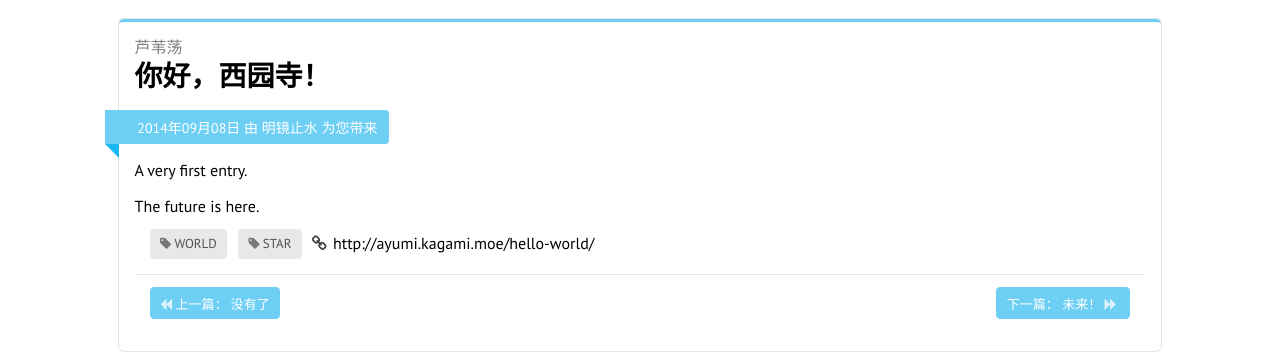
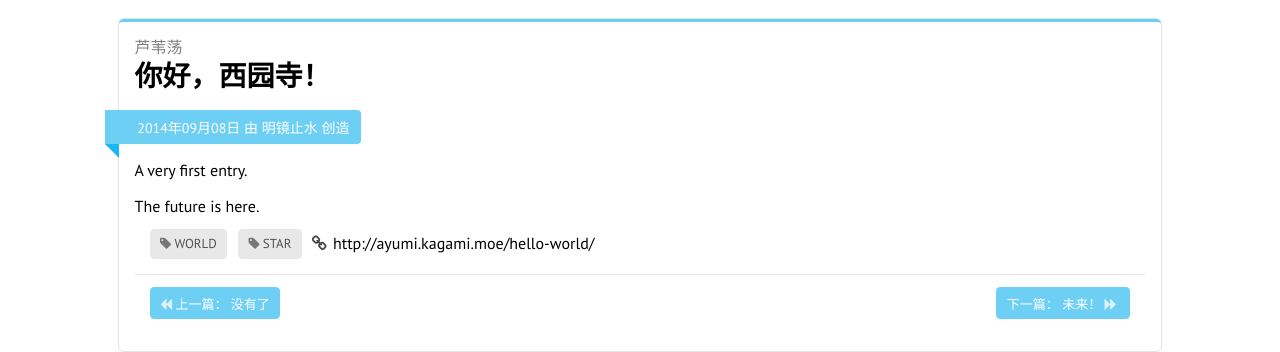
Before and after one commit to KagamiChan/ayumi, a Jekyll site: the page built from _posts/2014-09-08-hello-world.md, in a window 1280 px wide. Shown: the part 251-603 px from the top of the page. Built offline with Jekyll 4.4.1, drawn with Linux system fonts in a browser that asks for light colours.

Commit message:
change a word

```diff
--- a/_layouts/entry.html
+++ b/_layouts/entry.html
@@ -17,7 +17,7 @@
 
             <div class="ui large blue ribbon label">
                 <time datetime="{{page.date|date:" %F "}}">{{page.date|date:"%Y年%m月%d日"}}</time>
-                由 {% if page.author %}{{page.author}}{% else %}{{site.author}}{% endif%} 为您带来
+                由 {% if page.author %}{{page.author}}{% else %}{{site.author}}{% endif%} 创造
             </div>
 
             {{ content }}
```
